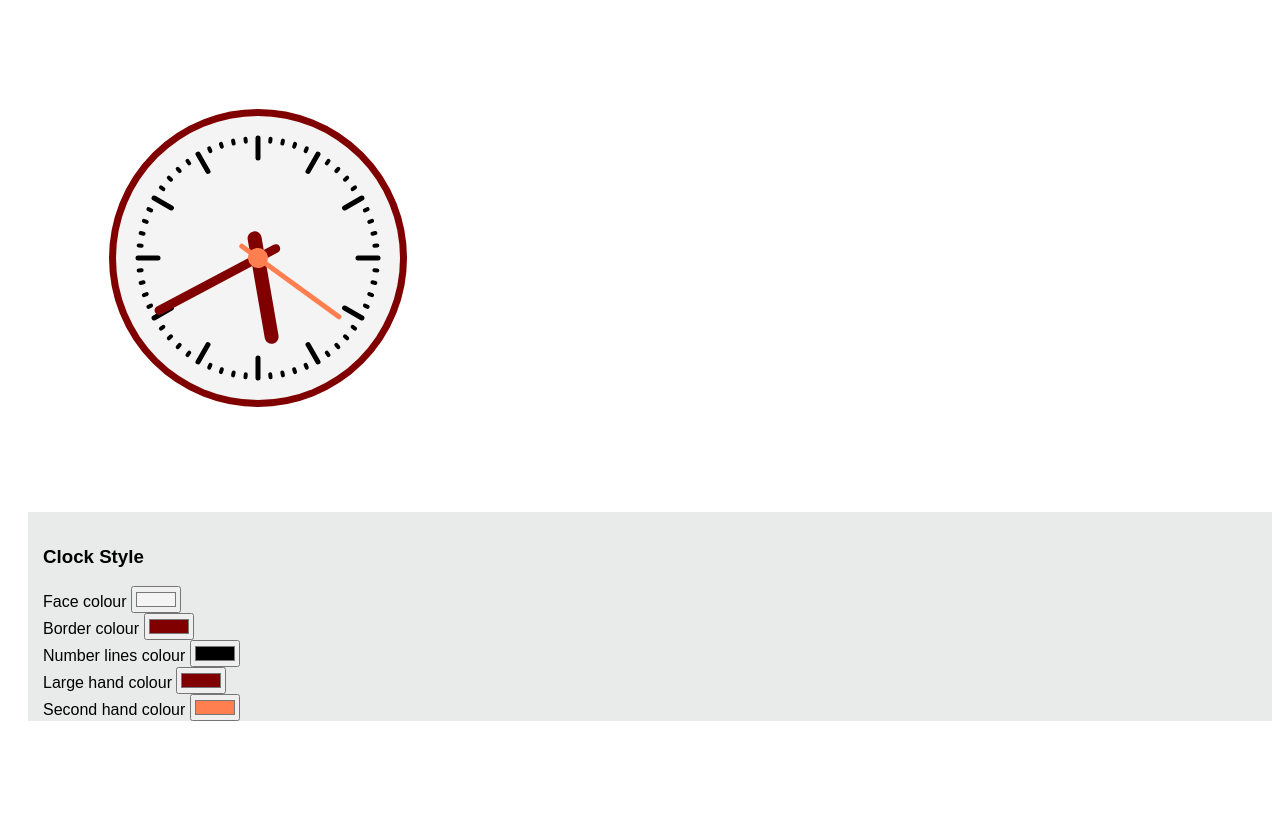
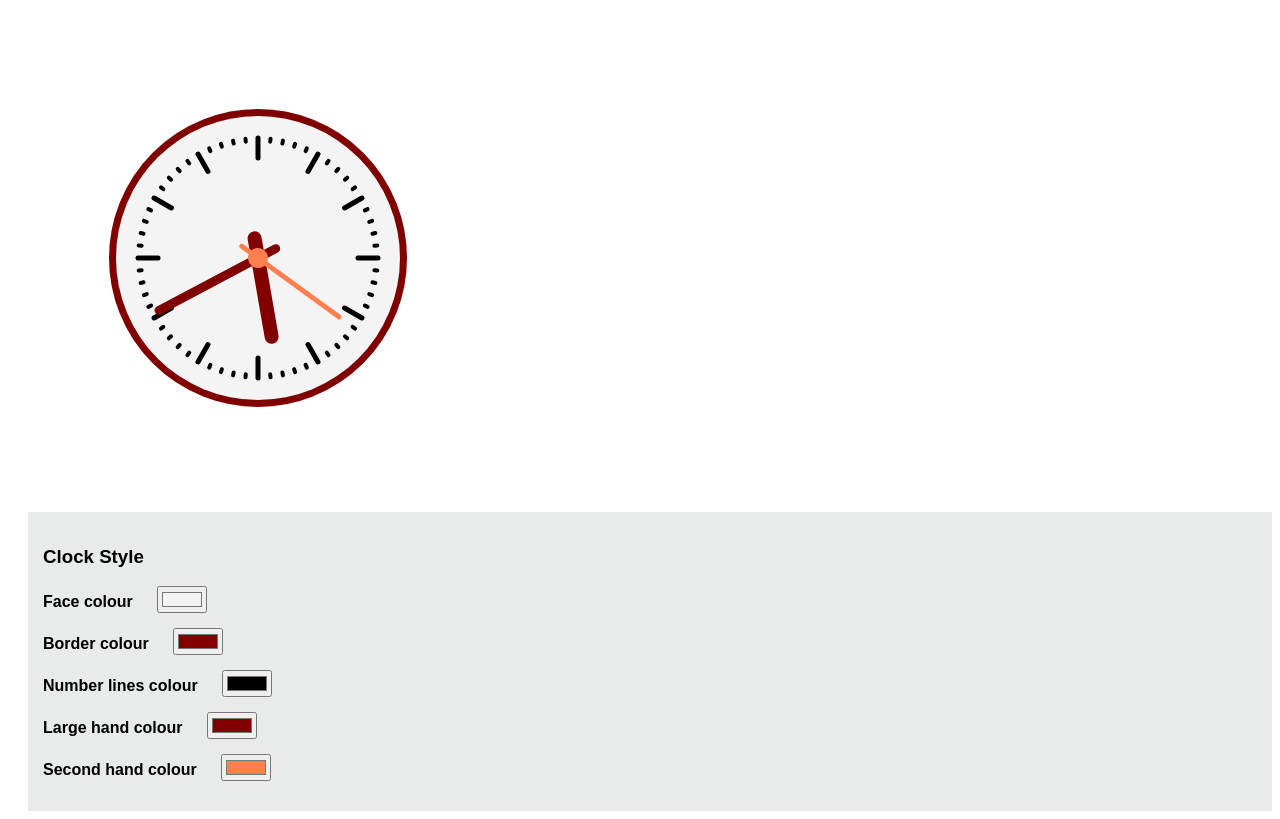
Before and after one commit to Oshomah26/animated-clock, a plain HTML site: page index.html in a window 1280 px wide. Drawn offline with Linux system fonts and the light colour scheme.

Commit message:
Completed the CSS

```diff
--- a/style.css
+++ b/style.css
@@ -3,5 +3,15 @@
     margin-left: 20px;
     padding-left: 15px;
     padding-top: 15px;
+    padding-bottom: 15px;
     font-family: Arial, Helvetica, sans-serif;
+    font-weight: 600;
 }
+
+.form-input {
+    margin-bottom: 15px;
+}
+
+.form-input label {
+    margin-right: 20px;
+}
```
